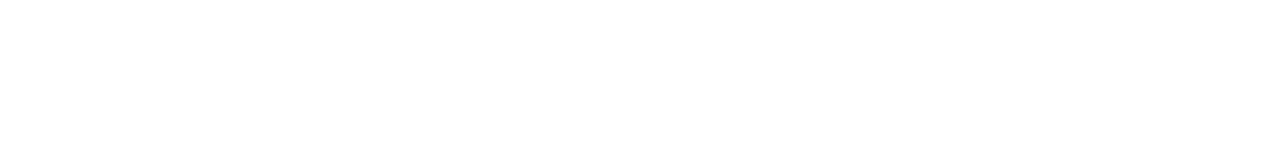
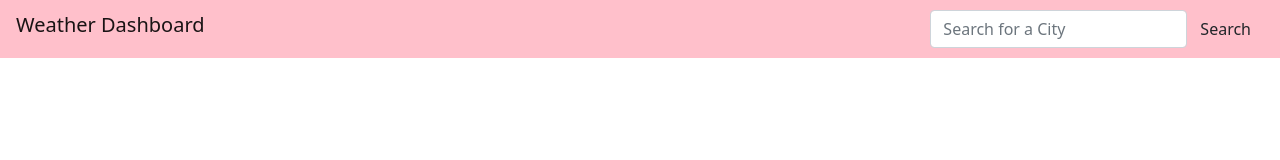
Before and after one commit to noahsalmon98/Weather-App, a plain HTML site: page index.html in a window 1280 px wide. Drawn offline with nearby package versions, Linux system fonts and the light colour scheme.

Commit message:
made the nav bar at top of page and included city search button and text input

```diff
--- a/assets/script.js
+++ b/assets/script.js
@@ -1 +1 @@
-var APIKey = d1b14c56b64aa0a44849c35f62969ee8
+var APIKey = "d1b14c56b64aa0a44849c35f62969ee8"
--- a/index.html
+++ b/index.html
@@ -4,9 +4,28 @@
     <meta charset="UTF-8">
     <meta http-equiv="X-UA-Compatible" content="IE=edge">
     <meta name="viewport" content="width=device-width, initial-scale=1.0">
+    <link rel="stylesheet" href="https://stackpath.bootstrapcdn.com/bootstrap/5.0.0-alpha1/css/bootstrap.min.css" integrity="sha384-r4NyP46KrjDleawBgD5tp8Y7UzmLA05oM1iAEQ17CSuDqnUK2+k9luXQOfXJCJ4I" crossorigin="anonymous">
+    <script src="https://stackpath.bootstrapcdn.com/bootstrap/5.0.0-alpha1/js/bootstrap.min.js" integrity="sha384-oesi62hOLfzrys4LxRF63OJCXdXDipiYWBnvTl9Y9/TRlw5xlKIEHpNyvvDShgf/" crossorigin="anonymous"></script>
+    <script src="https://cdn.jsdelivr.net/npm/popper.js@1.16.0/dist/umd/popper.min.js" integrity="sha384-Q6E9RHvbIyZFJoft+2mJbHaEWldlvI9IOYy5n3zV9zzTtmI3UksdQRVvoxMfooAo" crossorigin="anonymous"></script>
+    <link rel="stylesheet" href="./assets/style.css">
     <title>Weather-App</title>
 </head>
 <body>
+    <header>
+        <nav class="navbar navbar-expand-sm navbar-light" style="background-color: pink;">
+            <div class="container-fluid">
+                <h1 class="navbar-brand" href="#">Weather Dashboard</h1>
+                <div class = "search d-flex">
+                    <input id="searchCity" class="form-control" type="text" placeholder="Search for a City" aria-label="default input example">
+                    <button class="btn fa fa-align-justify" aria-hidden="true" type="submit" id="searchButton">
+                        Search
+                    </button>
+                </div>
+            </div>
+        </nav>
+    </header>
+    <main>
 
+    </main>
 </body>
 </html>
```
